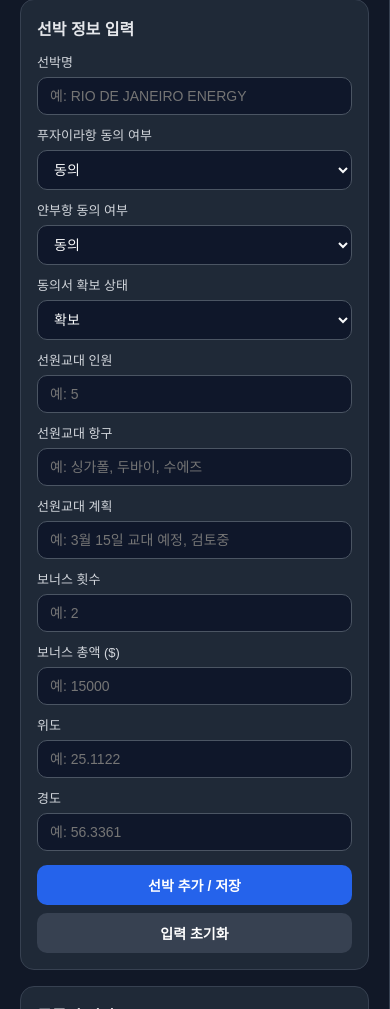
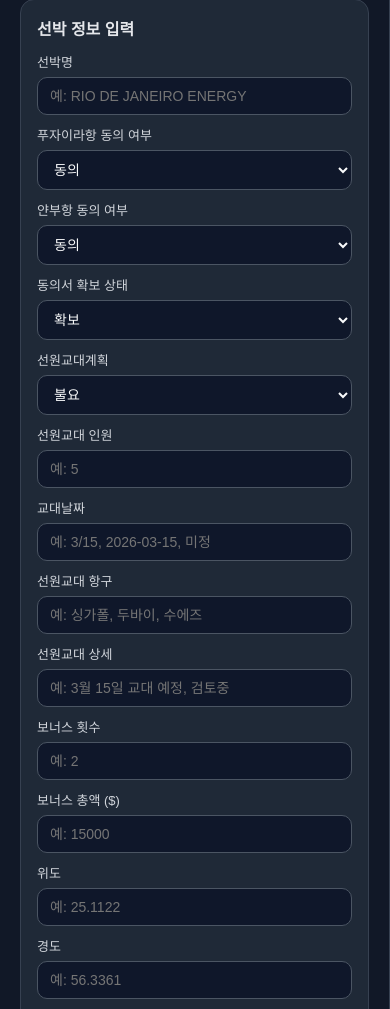
Before and after one commit to insupkwak/consent, a Flask app: page / in a window 390 px wide. Shown: the part 126-1135 px from the top of the page. Run offline with Flask 3, Linux system fonts and the light colour scheme; data that the repository does not hold is empty; parts of the project's set-up code (start-up, migrations or seed data) failed here and were passed over.

Commit message:
Add files via upload

```diff
--- a/app.py
+++ b/app.py
@@ -9,7 +9,7 @@ app = Flask(__name__)
 BASE_DIR = os.path.dirname(os.path.abspath(__file__))
 
 
-# 운영 데이터 저장 경로
+# 써버환경
 DATA_DIR = "/home/opc/data/consent"
 DATA_FILE = os.path.join(DATA_DIR, "vessels.json")
 UPLOAD_DIR = os.path.join(DATA_DIR, "uploads", "consent_letters")
@@ -19,7 +19,7 @@ os.makedirs(UPLOAD_DIR, exist_ok=True)
 ALLOWED_EXTENSIONS = {"pdf", "jpg", "jpeg", "png", "webp"}
 
 
-
+# PC 환경
 # DATA_FILE = os.path.join(BASE_DIR, "vessels.json")
 # UPLOAD_DIR = os.path.join(BASE_DIR, "uploads", "consent_letters")
 
--- a/static/js/app.js
+++ b/static/js/app.js
@@ -17,19 +17,23 @@ const consentFileInput = document.getElementById('consentFileInput');
 
 const toggleAllLabelsBtn = document.getElementById('toggleAllLabelsBtn');
 const filterAllBtn = document.getElementById('filterAllBtn');
+const filterCrewConfirmedBtn = document.getElementById('filterCrewConfirmedBtn');
+const filterCrewPendingBtn = document.getElementById('filterCrewPendingBtn');
+const filterNoConsentBtn = document.getElementById('filterNoConsentBtn');
 const filterFujairahBtn = document.getElementById('filterFujairahBtn');
 const filterYanbuBtn = document.getElementById('filterYanbuBtn');
-const filterNoConsentBtn = document.getElementById('filterNoConsentBtn');
-const filterCrewBtn = document.getElementById('filterCrewBtn');
+const filterBothBtn = document.getElementById('filterBothBtn');
 
 const shipSearchInput = document.getElementById('shipSearchInput');
 const shipSearchDropdown = document.getElementById('shipSearchDropdown');
 
 const countAll = document.getElementById('countAll');
+const countCrewConfirmed = document.getElementById('countCrewConfirmed');
+const countCrewPending = document.getElementById('countCrewPending');
 const countNoConsent = document.getElementById('countNoConsent');
-const countCrew = document.getElementById('countCrew');
 const countFujairah = document.getElementById('countFujairah');
 const countYanbu = document.getElementById('countYanbu');
+const countBoth = document.getElementById('countBoth');
 
 let vessels = [];
 let markers = [];
@@ -73,19 +77,39 @@ function normalizeConsent(value) {
   return String(value || '').trim();
 }
 
-function hasCrewPlan(vessel) {
-  return Boolean(
-    (vessel.crewCount && String(vessel.crewCount).trim() !== '') ||
-    (vessel.crewPort && String(vessel.crewPort).trim() !== '') ||
-    (vessel.crewPlanDetail && String(vessel.crewPlanDetail).trim() !== '')
-  );
+function normalizeCrewPlanStatus(value) {
+  const v = String(value || '').trim();
+  if (v === '확정' || v === '미정' || v === '불요') return v;
+  return '불요';
+}
+
+function hasText(value) {
+  return String(value ?? '').trim() !== '';
+}
+
+function makeOptionalLine(label, value, className = 'map-value-normal') {
+  if (!hasText(value)) return '';
+  return `<div class="line"><span class="label-name">${label}:</span> <span class="${className}">${escapeHtml(value)}</span></div>`;
 }
 
 function getVesselColor(vessel) {
+
+  // 동의서 미확보는 무조건 빨간색
   if (normalizeConsent(vessel.consentLetter) === '미확보') {
     return 'red';
   }
-  return hasCrewPlan(vessel) ? 'yellow' : 'green';
+
+  // 선원교대계획 기준 색상
+  if (vessel.crewPlanStatus === '확정') {
+    return 'yellow';
+  }
+
+  if (vessel.crewPlanStatus === '미정') {
+    return 'red';
+  }
+
+  // 교대 불요
+  return 'green';
 }
 
 function getShipIcon(vessel) {
@@ -114,26 +138,26 @@ function getNameIcon(name) {
 }
 
 function highlightValue(value) {
-  if (value === '동의' || value === '확보') {
+  if (value === '동의' || value === '확보' || value === '불요') {
     return `<span class="map-value-green">${escapeHtml(value)}</span>`;
   }
-  if (value === '확인중' || value === '진행중') {
+  if (value === '확인중' || value === '진행중' || value === '확정') {
     return `<span class="map-value-yellow">${escapeHtml(value)}</span>`;
   }
-  if (value === '미동의' || value === '미확보') {
+  if (value === '미동의' || value === '미확보' || value === '미정') {
     return `<span class="map-value-red">${escapeHtml(value)}</span>`;
   }
   return `<span class="map-value-normal">${escapeHtml(value || '-')}</span>`;
 }
 
 function highlightListValue(value) {
-  if (value === '동의' || value === '확보') {
+  if (value === '동의' || value === '확보' || value === '불요') {
     return `<span class="list-value-green">${escapeHtml(value)}</span>`;
   }
-  if (value === '확인중' || value === '진행중') {
+  if (value === '확인중' || value === '진행중' || value === '확정') {
     return `<span class="list-value-yellow">${escapeHtml(value)}</span>`;
   }
-  if (value === '미동의' || value === '미확보') {
+  if (value === '미동의' || value === '미확보' || value === '미정') {
     return `<span class="list-value-red">${escapeHtml(value)}</span>`;
   }
   return `<span class="list-value-normal">${escapeHtml(value || '-')}</span>`;
@@ -145,7 +169,20 @@ function formatMoney(value) {
   return `$${num.toLocaleString('en-US')}`;
 }
 
+function isBothPossible(vessel) {
+  return normalizeConsent(vessel.fujairahConsent) === '동의'
+    && normalizeConsent(vessel.yanbuConsent) === '동의';
+}
+
 function getFilteredVessels() {
+  if (currentFilter === 'crewConfirmed') {
+    return vessels.filter(v => normalizeCrewPlanStatus(v.crewPlanStatus) === '확정');
+  }
+
+  if (currentFilter === 'crewPending') {
+    return vessels.filter(v => normalizeCrewPlanStatus(v.crewPlanStatus) === '미정');
+  }
+
   if (currentFilter === 'fujairah') {
     return vessels.filter(v => normalizeConsent(v.fujairahConsent) === '동의');
   }
@@ -154,12 +191,12 @@ function getFilteredVessels() {
     return vessels.filter(v => normalizeConsent(v.yanbuConsent) === '동의');
   }
 
+  if (currentFilter === 'both') {
+    return vessels.filter(v => isBothPossible(v));
+  }
+
   if (currentFilter === 'noConsent') {
     return vessels.filter(v => normalizeConsent(v.consentLetter) === '미확보');
-  }
-
-  if (currentFilter === 'crew') {
-    return vessels.filter(v => hasCrewPlan(v));
   }
 
   return vessels;
@@ -179,27 +216,39 @@ function makeConsentButtons(index, vessel) {
 }
 
 function makeBonusBlock(vessel) {
-  const hasBonusCount = vessel.bonusCount !== undefined && vessel.bonusCount !== null && String(vessel.bonusCount).trim() !== '';
-  const hasBonusAmount = vessel.bonusAmount !== undefined && vessel.bonusAmount !== null && String(vessel.bonusAmount).trim() !== '';
+  const lines = [];
+
+  if (hasText(vessel.bonusCount)) {
+    lines.push(`<div class="line"><span class="label-name">보너스횟수:</span> <span class="map-value-normal">${escapeHtml(vessel.bonusCount)}회</span></div>`);
+  }
+
+  if (hasText(vessel.bonusAmount)) {
+    lines.push(`<div class="line"><span class="label-name">보너스총액:</span> <span class="map-value-normal">${escapeHtml(formatMoney(vessel.bonusAmount))}</span></div>`);
+  }
+
+  return lines.join('');
+}
+
+function makeCrewPlanBlock(vessel) {
+  const crewPlanStatus = normalizeCrewPlanStatus(vessel.crewPlanStatus);
+
+  if (crewPlanStatus === '불요') {
+    return `
+      <div class="line"><span class="label-name">선원교대계획:</span> ${highlightValue(crewPlanStatus)}</div>
+    `;
+  }
 
   return `
-    <div class="line"><span class="label-name">보너스횟수:</span> <span class="map-value-normal">${hasBonusCount ? escapeHtml(vessel.bonusCount) + '회' : '-'}</span></div>
-    <div class="line"><span class="label-name">보너스총액:</span> <span class="map-value-normal">${hasBonusAmount ? escapeHtml(formatMoney(vessel.bonusAmount)) : '-'}</span></div>
+    <div class="line"><span class="label-name">선원교대계획:</span> ${highlightValue(crewPlanStatus)}</div>
+    ${makeOptionalLine('선원교대 인원', hasText(vessel.crewCount) ? `${vessel.crewCount}명` : '')}
+    ${makeOptionalLine('교대날짜', vessel.crewDate)}
+    ${makeOptionalLine('선원교대 항구', vessel.crewPort)}
+    ${makeOptionalLine('선원교대 상세', vessel.crewPlanDetail)}
   `;
 }
 
 function makeLabelHtml(vessel, index) {
   const cls = getVesselColor(vessel);
-
-  const crewBlock = hasCrewPlan(vessel)
-    ? `
-      <div class="line"><span class="label-name">교대:</span> <span class="map-value-normal">${escapeHtml(vessel.crewCount || '-')}명</span></div>
-      <div class="line"><span class="label-name">장소:</span> <span class="map-value-normal">${escapeHtml(vessel.crewPort || '-')}</span></div>
-      <div class="line"><span class="label-name">계획:</span> <span class="map-value-normal">${escapeHtml(vessel.crewPlanDetail || '-')}</span></div>
-    `
-    : `
-      <div class="line"><span class="label-name">교대계획:</span> <span class="map-value-green">없음</span></div>
-    `;
 
   return `
     <div class="map-label ${cls}" data-index="${index}">
@@ -207,7 +256,7 @@ function makeLabelHtml(vessel, index) {
       <div class="line"><span class="label-name">푸자이라:</span> ${highlightValue(vessel.fujairahConsent)}</div>
       <div class="line"><span class="label-name">얀부:</span> ${highlightValue(vessel.yanbuConsent)}</div>
       <div class="line"><span class="label-name">동의서:</span> ${highlightValue(vessel.consentLetter)}</div>
-      ${crewBlock}
+      ${makeCrewPlanBlock(vessel)}
       ${makeBonusBlock(vessel)}
       <div class="map-label-actions">
         <button type="button" class="map-mini-btn edit" onclick="editVessel(${index})">수정</button>
@@ -220,10 +269,12 @@ function makeLabelHtml(vessel, index) {
 function updateToolbarButtons() {
   const buttonMap = {
     all: filterAllBtn,
-    crew: filterCrewBtn,
+    crewConfirmed: filterCrewConfirmedBtn,
+    crewPending: filterCrewPendingBtn,
     noConsent: filterNoConsentBtn,
     fujairah: filterFujairahBtn,
-    yanbu: filterYanbuBtn
+    yanbu: filterYanbuBtn,
+    both: filterBothBtn
   };
 
   Object.values(buttonMap).forEach(btn => {
@@ -240,8 +291,12 @@ function updateStatusBoard() {
     countAll.textContent = `${vessels.length}척`;
   }
 
-  if (countCrew) {
-    countCrew.textContent = `${vessels.filter(v => hasCrewPlan(v)).length}척`;
+  if (countCrewConfirmed) {
+    countCrewConfirmed.textContent = `${vessels.filter(v => normalizeCrewPlanStatus(v.crewPlanStatus) === '확정').length}척`;
+  }
+
+  if (countCrewPending) {
+    countCrewPending.textContent = `${vessels.filter(v => normalizeCrewPlanStatus(v.crewPlanStatus) === '미정').length}척`;
   }
 
   if (countNoConsent) {
@@ -256,6 +311,10 @@ function updateStatusBoard() {
     countYanbu.textContent = `${vessels.filter(v => normalizeConsent(v.yanbuConsent) === '동의').length}척`;
   }
 
+  if (countBoth) {
+    countBoth.textContent = `${vessels.filter(v => isBothPossible(v)).length}척`;
+  }
+
   updateToolbarButtons();
 }
 
@@ -267,6 +326,12 @@ async function loadData() {
     if (!Array.isArray(vessels)) {
       vessels = [];
     }
+
+    vessels = vessels.map(v => ({
+      ...v,
+      crewPlanStatus: normalizeCrewPlanStatus(v.crewPlanStatus),
+      crewDate: v.crewDate || ''
+    }));
 
     updateStatusBoard();
     renderList();
@@ -560,7 +625,7 @@ function renderExternalLabels() {
   rightItems.sort((a, b) => a.point.y - b.point.y);
 
   const boxW = 250;
-  const boxH = 220;
+  const boxH = 250;
   const gap = 18;
 
   const topY = 16;
@@ -634,11 +699,13 @@ function renderList() {
       <small>푸자이라항: ${highlightListValue(vessel.fujairahConsent)}</small>
       <small>얀부항: ${highlightListValue(vessel.yanbuConsent)}</small>
       <small>동의서: ${highlightListValue(vessel.consentLetter)}</small>
-      <small>선원교대 인원: ${escapeHtml(vessel.crewCount || '-')}</small>
-      <small>선원교대 항구: ${escapeHtml(vessel.crewPort || '-')}</small>
-      <small>선원교대 계획: ${escapeHtml(vessel.crewPlanDetail || '-')}</small>
-      <small>보너스 횟수: ${escapeHtml(vessel.bonusCount || '-')}</small>
-      <small>보너스 총액: ${vessel.bonusAmount ? escapeHtml(formatMoney(vessel.bonusAmount)) : '-'}</small>
+      <small>선원교대계획: ${highlightListValue(normalizeCrewPlanStatus(vessel.crewPlanStatus))}</small>
+      ${hasText(vessel.crewCount) ? `<small>선원교대 인원: ${escapeHtml(vessel.crewCount)}명</small>` : ''}
+      ${hasText(vessel.crewDate) ? `<small>교대날짜: ${escapeHtml(vessel.crewDate)}</small>` : ''}
+      ${hasText(vessel.crewPort) ? `<small>선원교대 항구: ${escapeHtml(vessel.crewPort)}</small>` : ''}
+      ${hasText(vessel.crewPlanDetail) ? `<small>선원교대 상세: ${escapeHtml(vessel.crewPlanDetail)}</small>` : ''}
+      ${hasText(vessel.bonusCount) ? `<small>보너스 횟수: ${escapeHtml(vessel.bonusCount)}회</small>` : ''}
+      ${hasText(vessel.bonusAmount) ? `<small>보너스 총액: ${escapeHtml(formatMoney(vessel.bonusAmount))}</small>` : ''}
       <small>표시색: ${status}</small>
       <div class="actions">
         <button onclick="editVessel(${index})">수정</button>
@@ -653,6 +720,7 @@ function renderList() {
 
 function resetForm() {
   form.reset();
+  document.getElementById('crewPlanStatus').value = '불요';
   editIndex = null;
 }
 
@@ -731,10 +799,12 @@ toggleAllLabelsBtn.addEventListener('click', () => {
 });
 
 filterAllBtn.addEventListener('click', () => setFilter('all'));
-filterCrewBtn.addEventListener('click', () => setFilter('crew'));
+filterCrewConfirmedBtn.addEventListener('click', () => setFilter('crewConfirmed'));
+filterCrewPendingBtn.addEventListener('click', () => setFilter('crewPending'));
 filterNoConsentBtn.addEventListener('click', () => setFilter('noConsent'));
 filterFujairahBtn.addEventListener('click', () => setFilter('fujairah'));
 filterYanbuBtn.addEventListener('click', () => setFilter('yanbu'));
+filterBothBtn.addEventListener('click', () => setFilter('both'));
 
 shipSearchInput.addEventListener('input', (e) => {
   renderSearchSuggestions(e.target.value);
@@ -780,7 +850,9 @@ form.addEventListener('submit', async function (e) {
     fujairahConsent: document.getElementById('fujairahConsent').value,
     yanbuConsent: document.getElementById('yanbuConsent').value,
     consentLetter: document.getElementById('consentLetter').value,
+    crewPlanStatus: document.getElementById('crewPlanStatus').value,
     crewCount: document.getElementById('crewCount').value.trim(),
+    crewDate: document.getElementById('crewDate').value.trim(),
     crewPort: document.getElementById('crewPort').value.trim(),
     crewPlanDetail: document.getElementById('crewPlanDetail').value.trim(),
     bonusCount: document.getElementById('bonusCount').value.trim(),
@@ -817,7 +889,9 @@ window.editVessel = function (index) {
   document.getElementById('fujairahConsent').value = vessel.fujairahConsent || '동의';
   document.getElementById('yanbuConsent').value = vessel.yanbuConsent || '동의';
   document.getElementById('consentLetter').value = vessel.consentLetter || '확보';
+  document.getElementById('crewPlanStatus').value = normalizeCrewPlanStatus(vessel.crewPlanStatus);
   document.getElementById('crewCount').value = vessel.crewCount || '';
+  document.getElementById('crewDate').value = vessel.crewDate || '';
   document.getElementById('crewPort').value = vessel.crewPort || '';
   document.getElementById('crewPlanDetail').value = vessel.crewPlanDetail || '';
   document.getElementById('bonusCount').value = vessel.bonusCount || '';
--- a/templates/index.html
+++ b/templates/index.html
@@ -45,13 +45,23 @@
             <option value="진행중">진행중</option>
           </select>
 
+          <label for="crewPlanStatus">선원교대계획</label>
+          <select id="crewPlanStatus">
+            <option value="불요">불요</option>
+            <option value="확정">확정</option>
+            <option value="미정">미정</option>
+          </select>
+
           <label for="crewCount">선원교대 인원</label>
           <input type="number" id="crewCount" min="0" placeholder="예: 5" />
+
+          <label for="crewDate">교대날짜</label>
+          <input type="text" id="crewDate" placeholder="예: 3/15, 2026-03-15, 미정" />
 
           <label for="crewPort">선원교대 항구</label>
           <input type="text" id="crewPort" placeholder="예: 싱가폴, 두바이, 수에즈" />
 
-          <label for="crewPlanDetail">선원교대 계획</label>
+          <label for="crewPlanDetail">선원교대 상세</label>
           <input type="text" id="crewPlanDetail" placeholder="예: 3월 15일 교대 예정, 검토중" />
 
           <label for="bonusCount">보너스 횟수</label>
@@ -94,9 +104,14 @@
           <span class="toolbar-chip-value" id="countAll">0척</span>
         </button>
 
-        <button type="button" id="filterCrewBtn" class="toolbar-chip toolbar-chip-btn">
-          <span class="toolbar-chip-label">선원교대</span>
-          <span class="toolbar-chip-value" id="countCrew">0척</span>
+        <button type="button" id="filterCrewConfirmedBtn" class="toolbar-chip toolbar-chip-btn">
+          <span class="toolbar-chip-label">선원교대확정</span>
+          <span class="toolbar-chip-value" id="countCrewConfirmed">0척</span>
+        </button>
+
+        <button type="button" id="filterCrewPendingBtn" class="toolbar-chip toolbar-chip-btn">
+          <span class="toolbar-chip-label">선원교대미정</span>
+          <span class="toolbar-chip-value" id="countCrewPending">0척</span>
         </button>
 
         <button type="button" id="filterNoConsentBtn" class="toolbar-chip toolbar-chip-btn">
@@ -113,6 +128,11 @@
           <span class="toolbar-chip-label">얀부 가능</span>
           <span class="toolbar-chip-value" id="countYanbu">0척</span>
         </button>
+
+        <button type="button" id="filterBothBtn" class="toolbar-chip toolbar-chip-btn">
+          <span class="toolbar-chip-label">모두가능</span>
+          <span class="toolbar-chip-value" id="countBoth">0척</span>
+        </button>
       </div>
 
       <div id="map"></div>
```
Also changed, not shown: static/css/style.css (+3 -36 lines).
